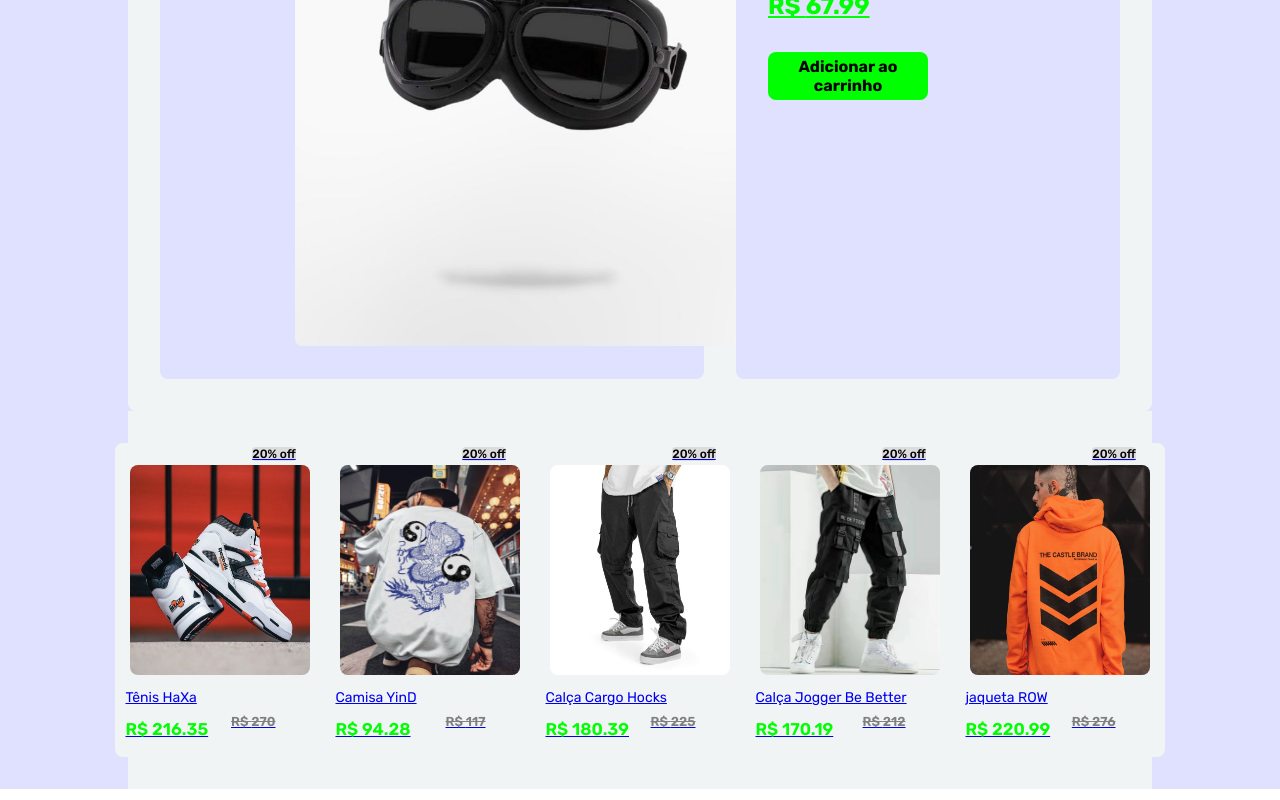
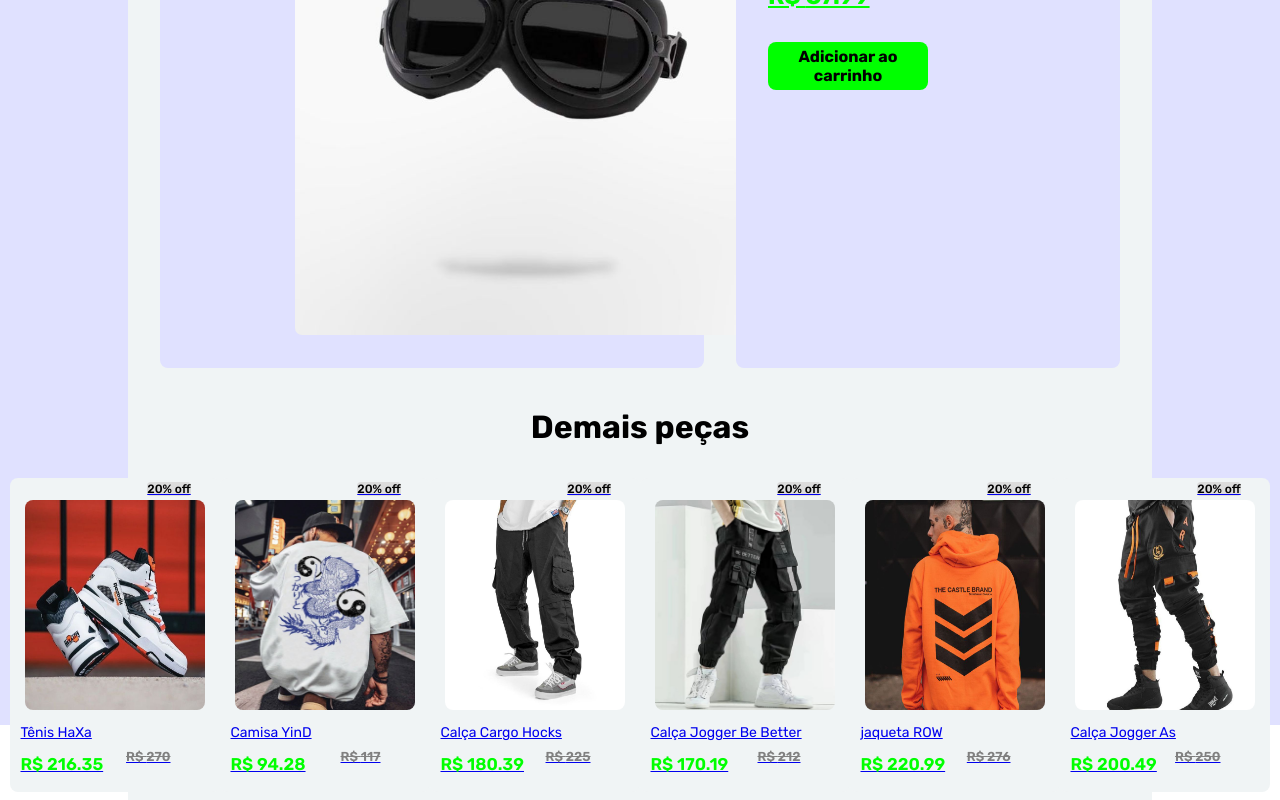
Before and after one commit to gustavocarvalho-ra/NextJs-Loja_Roupas, a Next.js app: page /produtos/80 in a window 1280 px wide. Shown: the part 459-1259 px from the top of the page. Built offline with nearby package versions, Linux system fonts and the light colour scheme; a web font is replaced by a local one.

Commit message:
feat: ajust display

```diff
--- a/app/components/ItensCard/index.tsx
+++ b/app/components/ItensCard/index.tsx
@@ -14,9 +14,12 @@ export default function ItensCard () {
   return (
     <Conte>
       <div className="section">
+        <h1>Demais peças</h1>
+        <div style={{display: "flex"}}>
+
           {produtos
           .sort(() => Math.random() - 0.5)
-        .slice(0, 5)
+          .slice(0, 6)
           .map(item => (
             <Link href={`/produtos/${item.id}`}>
               <div className="card">
@@ -35,6 +38,7 @@ export default function ItensCard () {
             </Link>
           ))}
         </div>
+      </div>
     </Conte>
   )
 }
--- a/app/components/ItensCard/styles.ts
+++ b/app/components/ItensCard/styles.ts
@@ -4,17 +4,18 @@ export const Conte = styled.div `
   width: 100%;
   height: 50vh;
   gap: 2em;
-  background: var(--back);
   display: flex;
   justify-content: center;
 
   .section {
     width: 75%;
     background: var(--card);
+    gap: 2em;
     padding: 2em;
     display: flex;
     justify-content: center;
     align-items: center;
+    flex-direction: column;
 
     .card {
       width: 210px;
--- a/app/produtos/styles.ts
+++ b/app/produtos/styles.ts
@@ -61,7 +61,7 @@ export const Main = styled.div `
     width: 75%;
     display: flex;
     gap: 2em;
-    border-radius: 8px;
+    border-radius: 8px 8px 0 0;
 
     .imag {
       padding: 2em;
```
Lines whose indentation alone changed are shown as unchanged.
